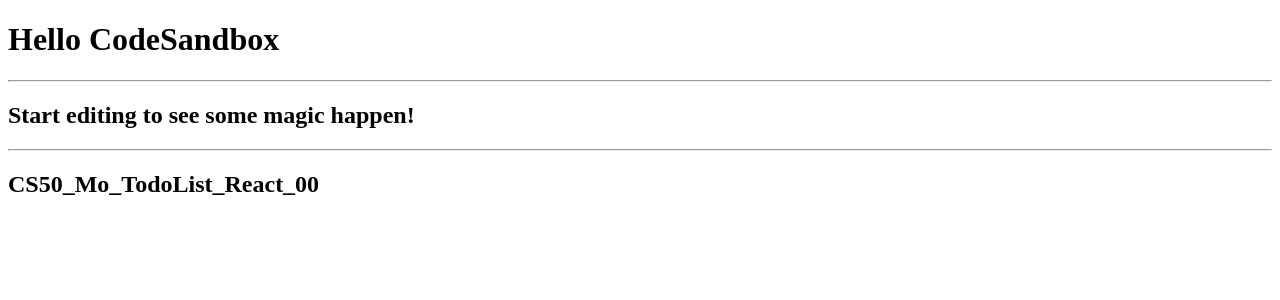
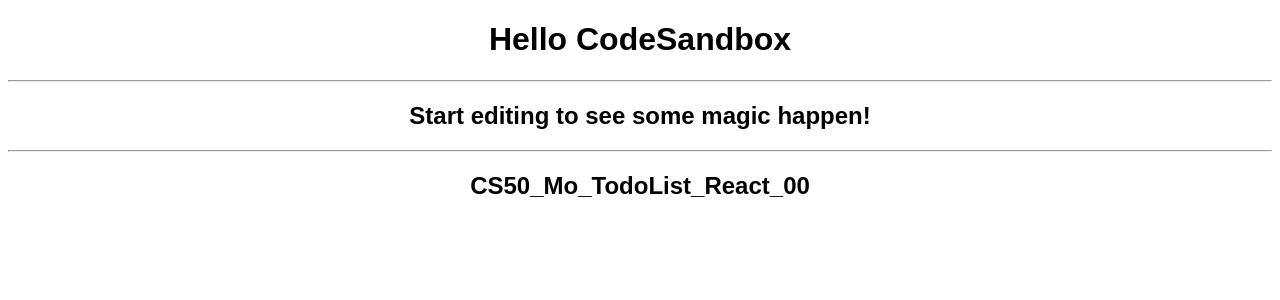
Before and after one commit to a13dd1234/CS50_Mo_TodoList_React_00, a React (Create React App) app: page / in a window 1280 px wide. Shown: the top 300 px of the page. Built offline with nearby package versions, Linux system fonts and the light colour scheme.

Commit message:
(Fix) Hello Style className App

```diff
--- a/src/App.js
+++ b/src/App.js
@@ -7,7 +7,7 @@
 class App extends Component {
   render() {
     return (
-      <div>
+      <div className="Hello">
         <Hello />
       </div>
     );
--- a/src/Hello.js
+++ b/src/Hello.js
@@ -1,9 +1,8 @@
 import React from "react";
-import "./styles.css";
 
 export default function Hello() {
   return (
-    <div className="Hello">
+    <div className="App">
       <h1>Hello CodeSandbox</h1>
       <hr />
       <h2>Start editing to see some magic happen!</h2>
```
